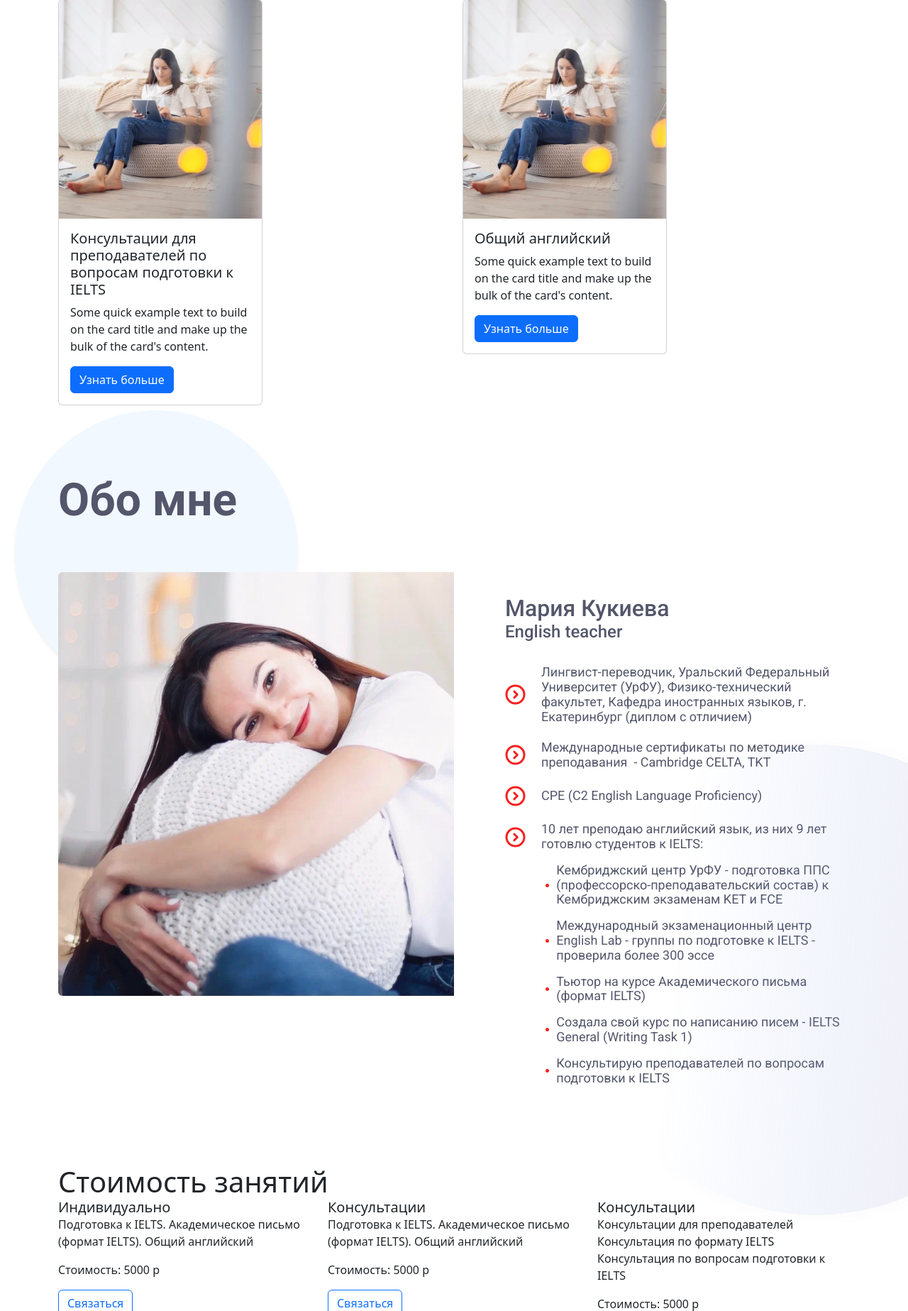
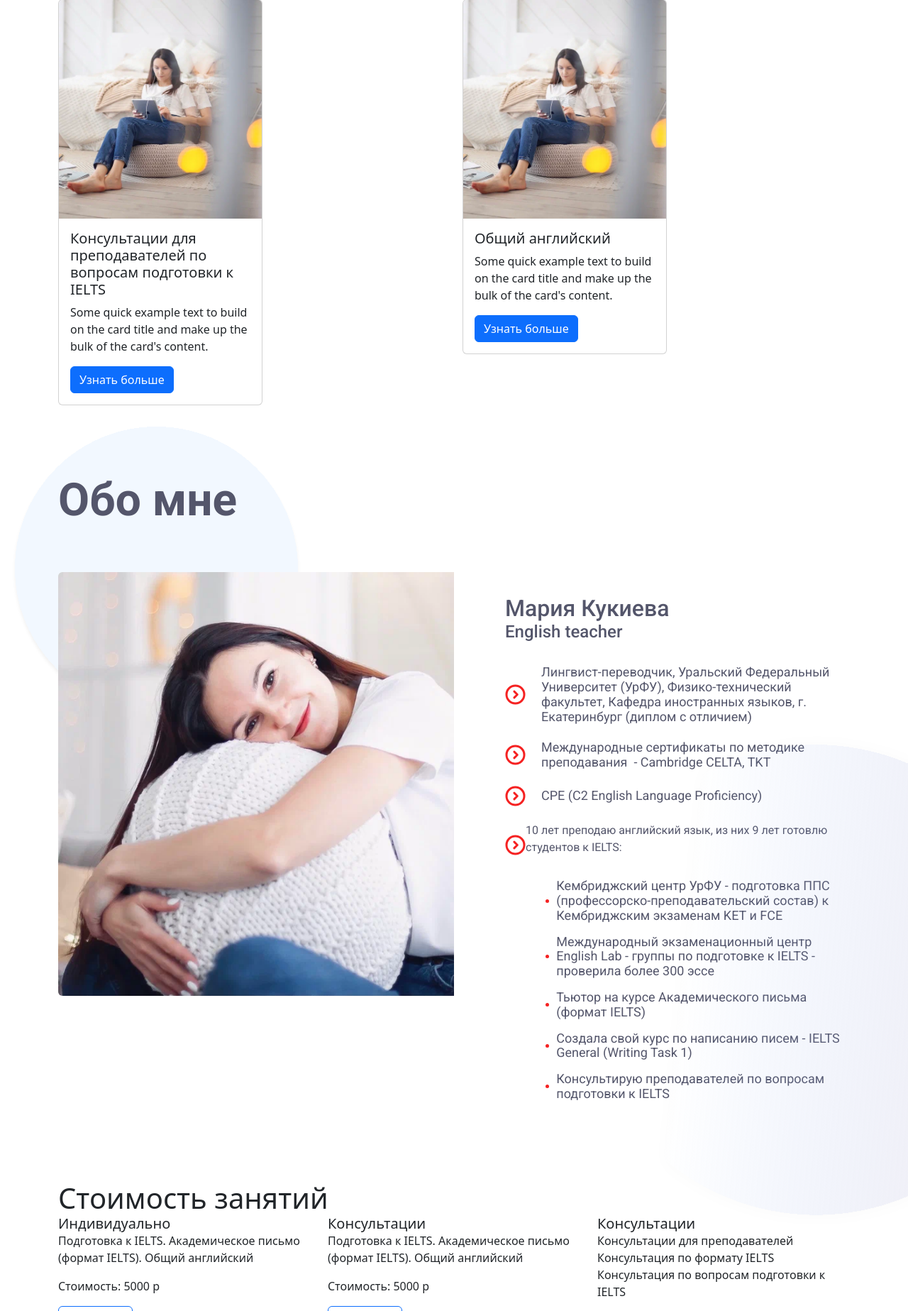
Before and after one commit to Dari-Dari/59_ielts_kukieva, a PHP site: page /index.html in a window 1280 px wide; the page is wider, and only the part inside the window is pictured. Shown: the part 1350-3197 px from the top of that part at 71% size. Run offline with PHP 8.4, Linux system fonts and the light colour scheme.

Commit message:
изенила стили

```diff
--- a/index.html
+++ b/index.html
@@ -207,7 +207,8 @@
                                         <p class="list-group-item__elements" id="third_item">CPE (C2 English Language
                                             Proficiency)</p>
                                     </li>
-                                    <li class="list-group-item__second d-flex align-items-center border-0">
+                                    <li class="list-group-item__second d-flex align-items-center border-0"
+                                        id="list-group-item__fourth-element">
                                         <img src="assets/icons/icon _arrow circle right_.svg"
                                             class="bi bi-arrow-right-circle" alt="icon arrow circle right">
                                         <p class="list-group-item__elements" id="fourth_item">10 лет преподаю английский
--- a/styles/style.css
+++ b/styles/style.css
@@ -154,54 +154,60 @@ footer .img-envelope-small {
   padding-left: 0;
   margin-bottom: 0;
 }
-.block-4 .block-4__text-block .list-group__block4 .list-group-item,
-.block-4 .block-4__text-block .list-group__block4 .list-group-item__second {
-  padding: 0;
+.block-4 .block-4__text-block .list-group__block4 .list-group-item {
+  padding: 0 0 1.4rem 0;
   font-weight: 400;
   font-size: 1.125rem;
   line-height: 1.3rem;
   color: #54566b;
 }
-.block-4 .block-4__text-block .list-group__block4 .list-group-item {
-  padding-bottom: 1.4rem;
+.block-4 .block-4__text-block .list-group__block4 .list-group-item .bi-arrow-right-circle {
+  margin-right: 1.375rem;
 }
 .block-4 .block-4__text-block .list-group__block4 .list-group-item .bi-arrow-right-circle {
   margin-right: 1.375rem;
 }
-.block-4 .block-4__text-block .list-group__block4 .list-group-item__second {
-  padding-bottom: 1rem;
+.block-4 .block-4__text-block .list-group__block4 .list-group-item .list-group-item__elements {
+  margin: 0;
 }
-.block-4 .block-4__text-block .list-group__block4 .list-group-item__second .bi-arrow-right-circle {
-  margin-right: 1.375rem;
-}
-.block-4 .block-4__text-block .list-group__block4 .list-group-item__second .dot__icon {
-  margin-right: 0.625rem;
-}
-.block-4 .block-4__text-block .list-group__block4 #second_item {
+.block-4 .block-4__text-block .list-group__block4 .list-group-item #second_item {
   max-width: 23.9375rem;
 }
-.block-4 .block-4__text-block .list-group__block4 #fourth_item {
+.block-4 .block-4__text-block .list-group__block4 .list-group-item #fourth_item {
   max-width: 29.9375rem;
 }
-.block-4 .block-4__text-block .list-group__block4 #sixth_item {
-  max-width: 30.4rem;
+.block-4 .block-4__text-block .list-group__block4 #list-group-item__fourth-element {
+  padding: 0 0 1rem 0;
 }
-.block-4 .block-4__text-block .list-group__block4 #eighth_item {
-  max-width: 29.375rem;
-}
-.block-4 .block-4__text-block .list-group__block4 #ninth_item {
-  max-width: 30.7rem;
-}
-.block-4 .block-4__text-block .list-group__block4 .list-group-item__elements {
-  margin: 0;
-}
-.block-4 .block-4__text-block .list-group__block4 .list-group__aboutme {
+.block-4 .block-4__text-block .list-group__aboutme {
   padding-left: 3.58rem;
 }
 @media screen and (max-width: 991px) {
-  .block-4 .block-4__text-block .list-group__block4 .list-group__aboutme {
+  .block-4 .block-4__text-block .list-group__aboutme {
     padding-left: 2.5rem;
   }
+}
+.block-4 .block-4__text-block .list-group__aboutme .list-group-item__second {
+  padding: 0 0 1rem 0;
+  font-weight: 400;
+  font-size: 1.125rem;
+  line-height: 1.3rem;
+  color: #54566b;
+}
+.block-4 .block-4__text-block .list-group__aboutme .list-group-item__second .dot__icon {
+  margin-right: 0.625rem;
+}
+.block-4 .block-4__text-block .list-group__aboutme .list-group-item__second #sixth_item {
+  max-width: 30.4rem;
+}
+.block-4 .block-4__text-block .list-group__aboutme .list-group-item__second #eighth_item {
+  max-width: 29.375rem;
+}
+.block-4 .block-4__text-block .list-group__aboutme .list-group-item__second #ninth_item {
+  max-width: 30.7rem;
+}
+.block-4 .block-4__text-block .list-group__aboutme .list-group-item__second .list-group-item__elements {
+  margin: 0;
 }
 .block-4 .block-4__text-block .circle_b4_down {
   position: absolute;
--- a/styles/style.scss
+++ b/styles/style.scss
@@ -176,33 +176,23 @@ footer {
             padding-left: 0;
             margin-bottom: 0;
 
-            .list-group-item,
-            .list-group-item__second {
-                padding: 0;
+            .list-group-item {
+                padding: 0 0 1.4rem 0;
                 font-weight: 400;
                 font-size: 1.125rem;
                 line-height: 1.3rem;
                 color: $color-gray;
-            }
-
-            .list-group-item {
-                padding-bottom: 1.4rem;
-
-                .bi-arrow-right-circle {
-                    margin-right: 1.375rem;
-                }
-            }
-
-            .list-group-item__second {
-                padding-bottom: 1rem;
 
                 .bi-arrow-right-circle {
                     margin-right: 1.375rem;
                 }
 
-                .dot__icon {
-                    margin-right: 0.625rem;
+                .bi-arrow-right-circle {
+                    margin-right: 1.375rem;
                 }
+
+                .list-group-item__elements {
+                    margin: 0;
                 }
 
                 #second_item {
@@ -211,6 +201,30 @@ footer {
 
                 #fourth_item {
                     max-width: 29.9375rem;
+                }
+            }
+
+            #list-group-item__fourth-element {
+                padding: 0 0 1rem 0;
+            }
+        }
+
+        .list-group__aboutme {
+            padding-left: 3.58rem;
+
+            @media screen and (max-width:991px) {
+                padding-left: 2.5rem;
+            }
+
+            .list-group-item__second {
+                padding: 0 0 1rem 0;
+                font-weight: 400;
+                font-size: 1.125rem;
+                line-height: 1.3rem;
+                color: $color-gray;
+
+                .dot__icon {
+                    margin-right: 0.625rem;
                 }
 
                 #sixth_item {
@@ -228,13 +242,6 @@ footer {
                 .list-group-item__elements {
                     margin: 0;
                 }
-
-            .list-group__aboutme {
-                padding-left: 3.58rem;
-
-                @media screen and (max-width:991px) {
-                    padding-left: 2.5rem;
-                }
             }
         }
 
```
Also changed, not shown: 1 other file. Lines whose indentation alone changed are shown as unchanged.
